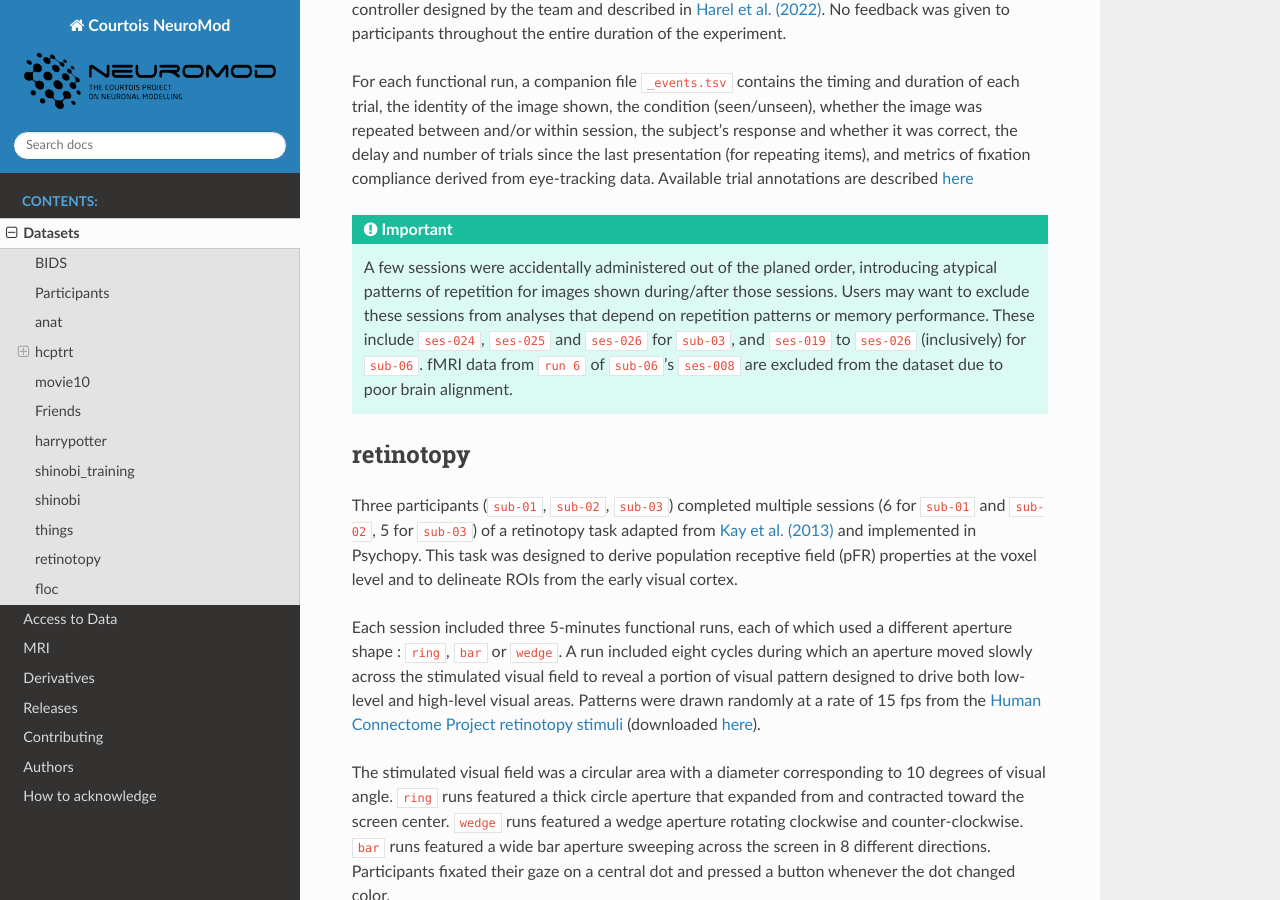
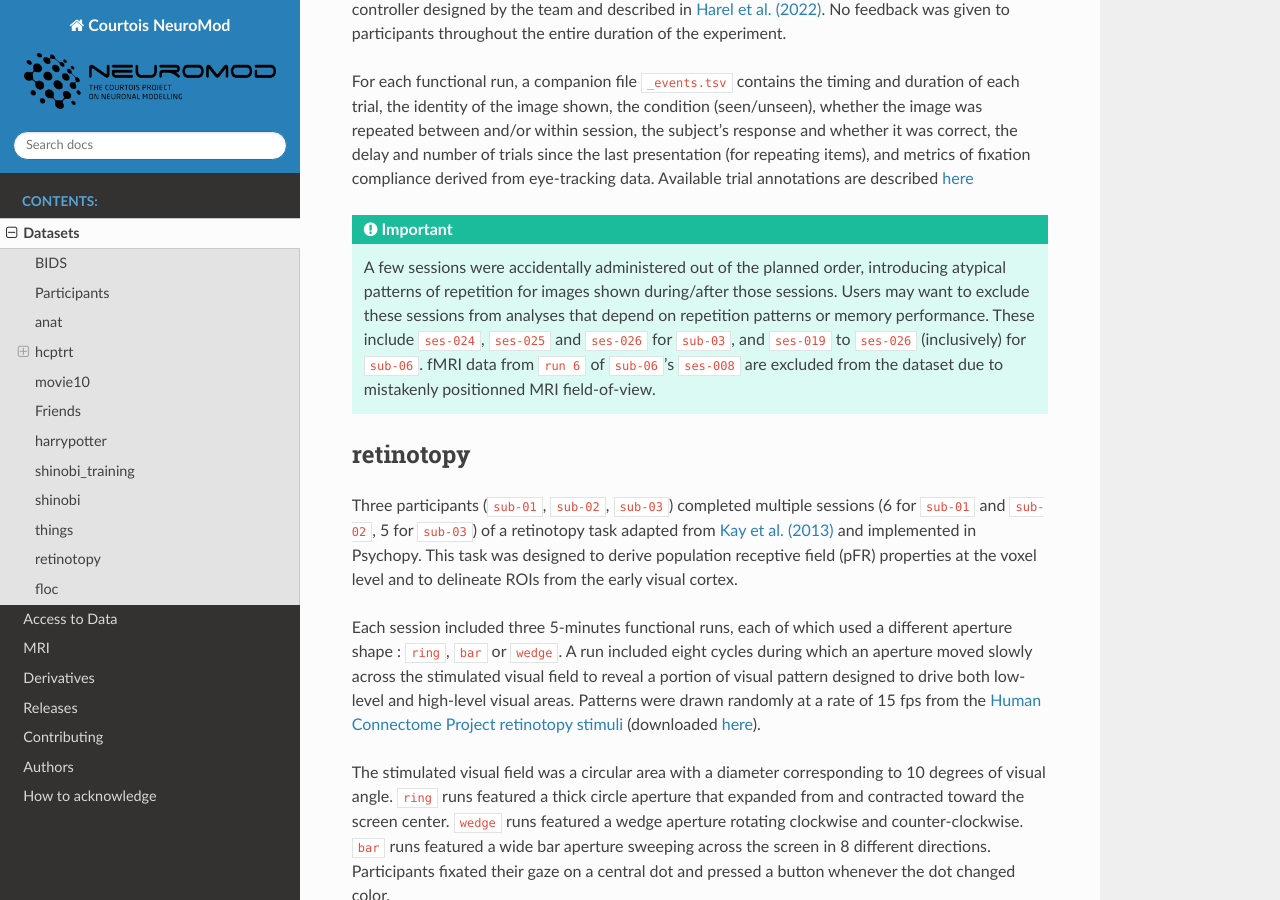
Before and after one commit to courtois-neuromod/cneuromod_docs, a Sphinx documentation site: the page built from source/DATASETS.md, in a window 1280 px wide and 900 px high, scrolled down 7977 px. Built offline with Sphinx 7.4.7 and the Read the Docs theme 3.1.0, drawn with Linux system fonts in a browser that asks for light colours.

Commit message:
Update source/DATASETS.md
Co-authored-by: Basile <basile.pinsard@gmail.com>

```diff
--- a/source/DATASETS.md
+++ b/source/DATASETS.md
@@ -132,7 +132,7 @@ Each image was shown three times throughout the duration of the experiment (it w
 For each functional run, a companion file `_events.tsv` contains the timing and duration of each trial, the identity of the image shown, the condition (seen/unseen), whether the image was repeated between and/or within session, the subject's response and whether it was correct, the delay and number of trials since the last presentation (for repeating items), and metrics of fixation compliance derived from eye-tracking data. Available trial annotations are described [here](https://github.com/courtois-neuromod/things_memory_results/blob/marie_dev/src/behav_data/events_descriptors_wEyetrack.json)
 
 :::{important}
-A few sessions were accidentally administered out of the planed order, introducing atypical patterns of repetition for images shown during/after those sessions. Users may want to exclude these sessions from analyses that depend on repetition patterns or memory performance. These include `ses-024`, `ses-025` and `ses-026` for `sub-03`, and `ses-019` to `ses-026` (inclusively) for `sub-06`. fMRI data from `run 6` of `sub-06`'s `ses-008` are excluded from the dataset due to poor brain alignment.
+A few sessions were accidentally administered out of the planned order, introducing atypical patterns of repetition for images shown during/after those sessions. Users may want to exclude these sessions from analyses that depend on repetition patterns or memory performance. These include `ses-024`, `ses-025` and `ses-026` for `sub-03`, and `ses-019` to `ses-026` (inclusively) for `sub-06`. fMRI data from `run 6` of `sub-06`'s `ses-008` are excluded from the dataset due to mistakenly positionned MRI field-of-view.
 :::
 
 ## retinotopy
```
